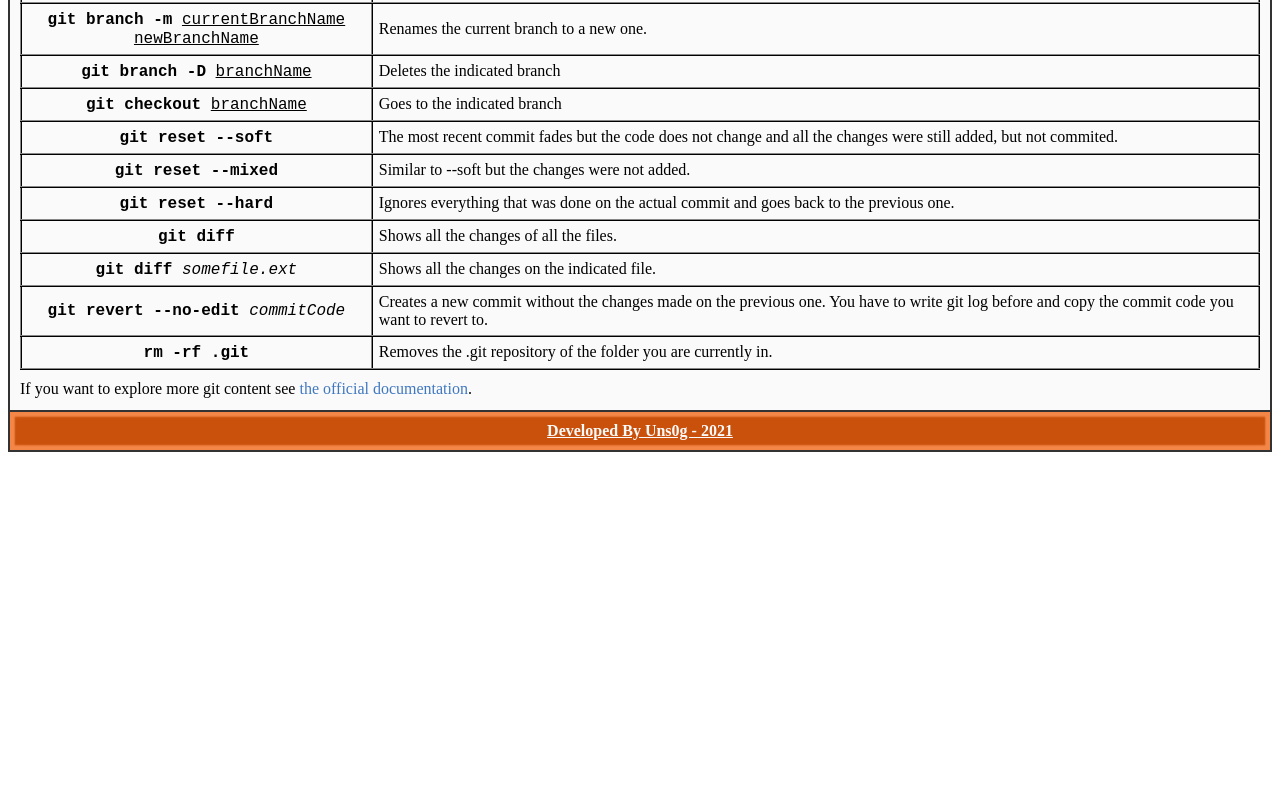
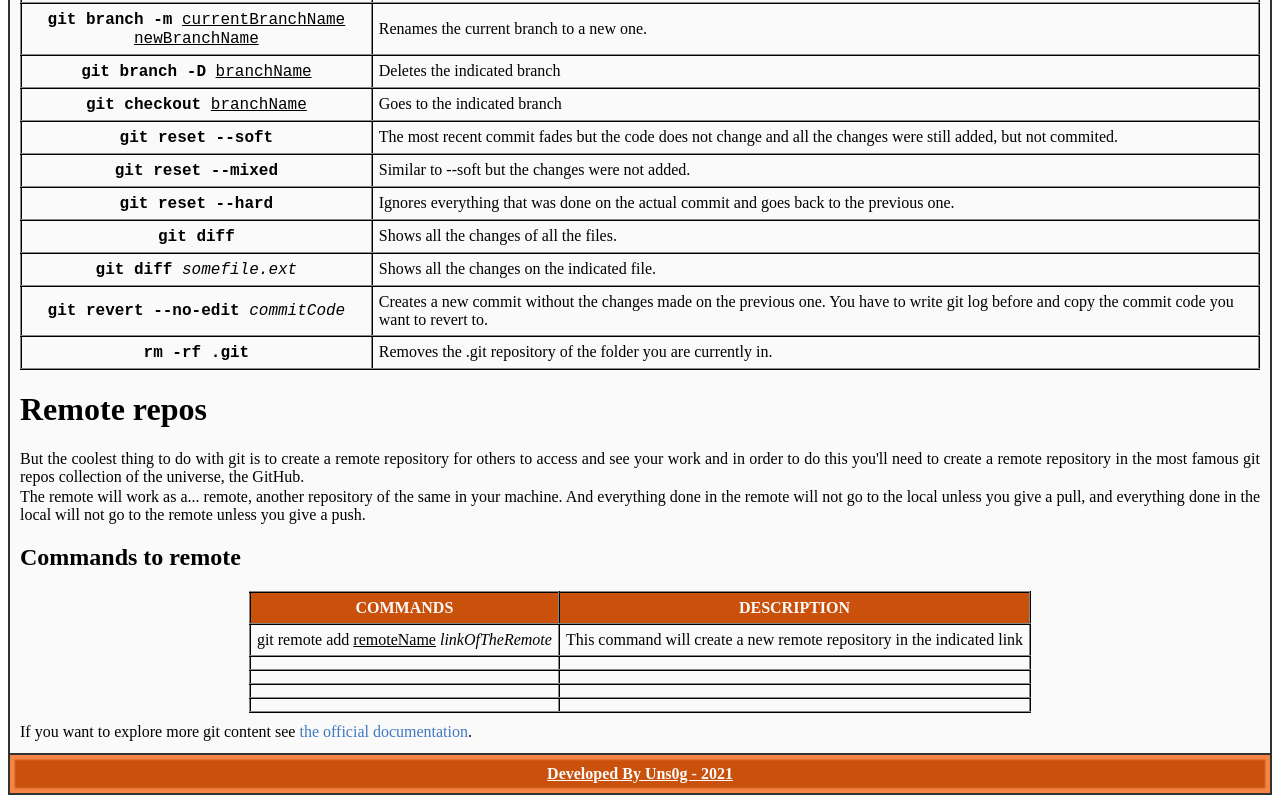
Before and after one commit to Uns0g/gitTest, a plain HTML site: page index.html in a window 1280 px wide. Shown: the part 1497-2300 px from the top of the page. Before the commit the page ends 1957 px from the top, so only its background shows below. Drawn offline with Linux system fonts and the light colour scheme.

Commit message:
Adding the link to the site

```diff
--- a/index.html
+++ b/index.html
@@ -36,7 +36,8 @@
         <h1>How Does Git Work?</h1>
         <p>
             As far as I understood git works in a very peculiar way compared to other versioning system, instead of
-            saving files to save the changes of a code and turning development a mess, git doesn't save the changes on the
+            saving files to save the changes of a code and turning development a mess, git doesn't save the changes on
+            the
             files but in commits which are similar to screenshots you often take on your PC.
         </p>
         <p>
@@ -120,16 +121,21 @@
                     <td><code
                             class="git-command">git commit -am "<span class="git-command__placeholder">some message</span>"</code>
                     </td>
-                    <td>This is similar to the previous, the difference is the -a before the m (message). It will commit all the changes made in the files that were already tracked without the need to add them with <code class="git-command">git add -A</code></td>
+                    <td>This is similar to the previous, the difference is the -a before the m (message). It will commit
+                        all the changes made in the files that were already tracked without the need to add them with
+                        <code class="git-command">git add -A</code>
+                    </td>
                 </tr>
                 <tr>
                     <td><code class="git-command">git status</code></td>
                     <td>Shows the status of the changes in the files, shows the changes that weren't added to the
-                        branch, those which were added but not committed yet and also will show a message if there's nothing to add</td>
+                        branch, those which were added but not committed yet and also will show a message if there's
+                        nothing to add</td>
                 </tr>
                 <tr>
                     <td><code class="git-command">git log</code></td>
-                    <td>Shows all the commits of a branch, the author of them, the date when they were committed and the message that was left for each one of them.</td>
+                    <td>Shows all the commits of a branch, the author of them, the date when they were committed and the
+                        message that was left for each one of them.</td>
                 </tr>
                 <tr>
                     <td><code class="git-command">git branch</code></td>
@@ -189,6 +195,44 @@
                 </tr>
             </tbody>
         </table>
+        <h1>Remote repos</h1>
+        <p>But the coolest thing to do with git is to create a remote repository for others to access and see your work
+            and in order to do this you'll need to create a remote repository in the most famous git repos collection of
+            the universe, the GitHub.</p>
+        <p>
+            The remote will work as a... remote, another repository of the same in your machine. And everything done in
+            the remote will not go to the local unless you give a pull, and everything done in the local will not go to
+            the remote unless you give a push.
+        </p>
+        <h2>Commands to remote</h2>
+        <table>
+            <thead>
+                <th>Commands</th>
+                <th>Description</th>
+            </thead>
+            <tbody>
+                <tr>
+                    <td>git remote add <span class="git-command__undefined">remoteName</span> <span class="git-command__placeholder">linkOfTheRemote</span></td>
+                    <td>This command will create a new remote repository in the indicated link</td>
+                </tr>
+                <tr>
+                    <td></td>
+                    <td></td>
+                </tr>
+                <tr>
+                    <td></td>
+                    <td></td>
+                </tr>
+                <tr>
+                    <td></td>
+                    <td></td>
+                </tr>
+                <tr>
+                    <td></td>
+                    <td></td>
+                </tr>
+            </tbody>
+        </table>
         <!--I will add one more table to commands on remote repos-->
         <p>
             If you want to explore more git content see <a href="https://git-scm.com/docs">the official
```
Also changed, not shown: 1 other file.
